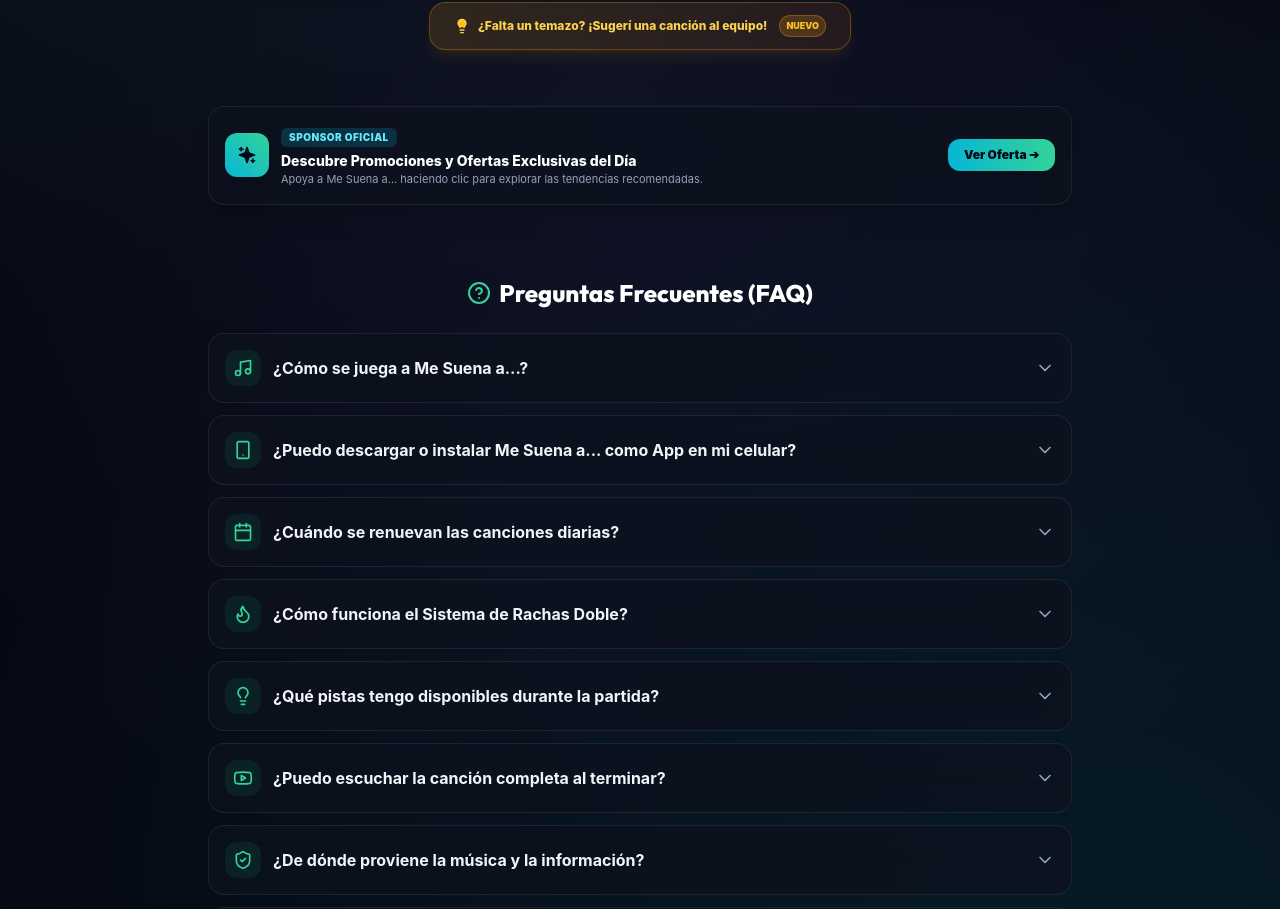
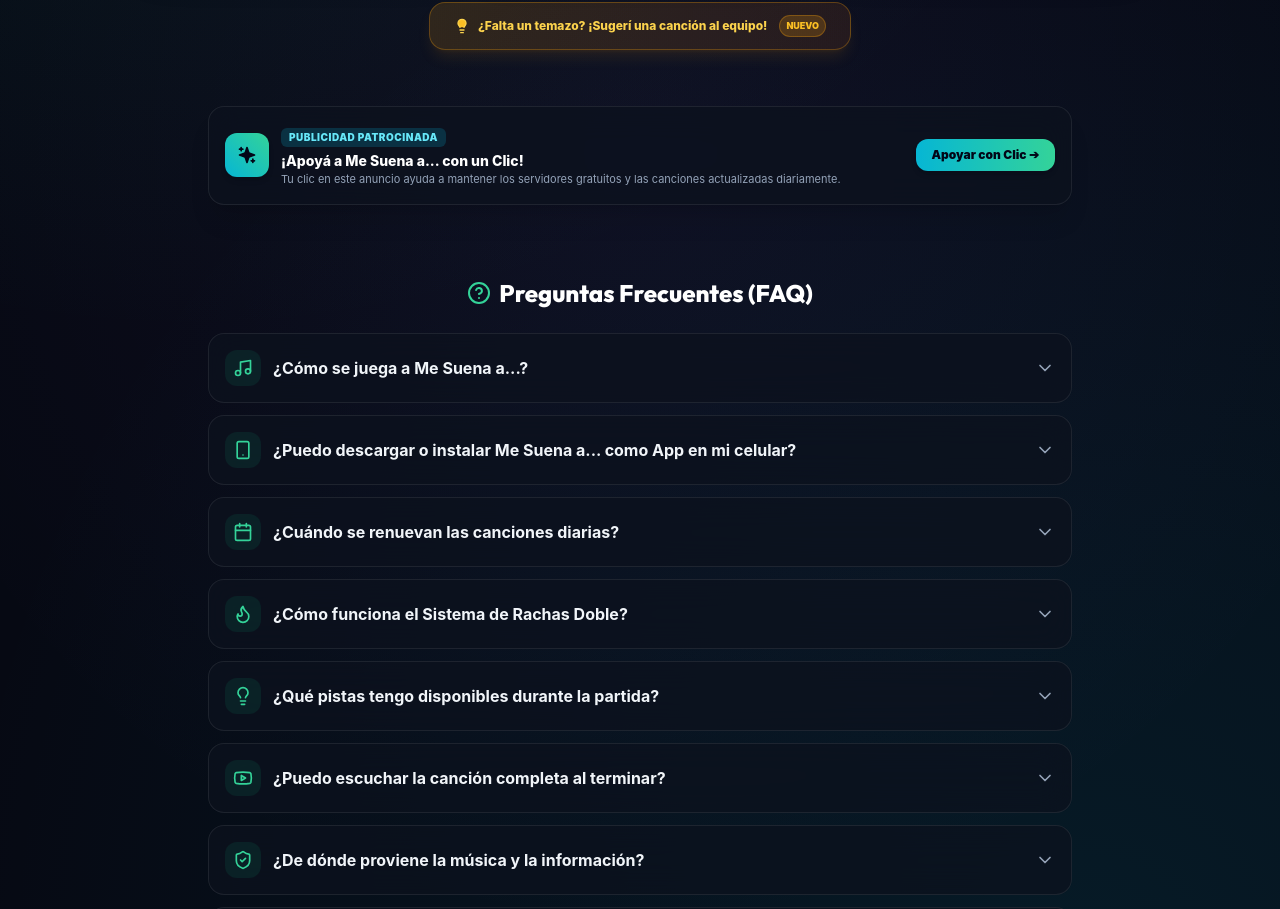
Before and after one commit to uaderis2pais/En-Una-Nota, a React (Vite) app in the folder frontend/: page / in a window 1280 px wide. Shown: the part 1040-1949 px from the top of the page. Built offline with nearby package versions, Linux system fonts and the light colour scheme; no server answers.

Commit message:
feat: actualizar textos de banners de publicidad indicando apoyo a costos de servidor

```diff
--- a/frontend/src/components/GameResultModal.jsx
+++ b/frontend/src/components/GameResultModal.jsx
@@ -125,14 +125,14 @@ export const GameResultModal = ({
               <Sparkles className="w-4 h-4 fill-current" />
             </div>
             <div>
-              <div className="text-[10px] font-black text-cyan-300 uppercase tracking-wider">Beneficio Patrocinado</div>
+              <div className="text-[10px] font-black text-cyan-300 uppercase tracking-wider">Publicidad de Servidores</div>
               <div className="text-xs font-extrabold text-white group-hover:text-cyan-300">
-                Ver Oferta Especial del Día ➔
+                ¡Apoyá al juego haciendo un clic aquí! ➔
               </div>
             </div>
           </div>
           <span className="text-[11px] font-bold text-cyan-400 bg-cyan-500/10 px-2.5 py-1 rounded-lg border border-cyan-500/20 group-hover:bg-cyan-500/20">
-            Explorar
+            Apoyar ➔
           </span>
         </a>
 
--- a/frontend/src/components/HomeView.jsx
+++ b/frontend/src/components/HomeView.jsx
@@ -377,18 +377,18 @@ export function HomeView({ onSelectCategory, onOpenSuggest, onOpenPwa, totalSong
             </div>
             <div>
               <div className="inline-flex items-center gap-1 px-2 py-0.5 rounded-md bg-cyan-500/20 text-cyan-300 text-[10px] font-black uppercase tracking-wider mb-1">
-                <span>Sponsor Oficial</span>
+                <span>Publicidad Patrocinada</span>
               </div>
               <h4 className="text-xs sm:text-sm font-extrabold text-white group-hover:text-cyan-300 transition-colors">
-                Descubre Promociones y Ofertas Exclusivas del Día
+                ¡Apoyá a Me Suena a... con un Clic!
               </h4>
               <p className="text-[11px] text-slate-400">
-                Apoya a Me Suena a... haciendo clic para explorar las tendencias recomendadas.
+                Tu clic en este anuncio ayuda a mantener los servidores gratuitos y las canciones actualizadas diariamente.
               </p>
             </div>
           </div>
           <span className="px-4 py-2 rounded-xl bg-gradient-to-r from-cyan-500 to-emerald-400 text-slate-950 font-black text-xs shadow-md group-hover:brightness-110 transition-all shrink-0">
-            Ver Oferta ➔
+            Apoyar con Clic ➔
           </span>
         </a>
       </div>
--- a/frontend/src/components/VideoAdModal.jsx
+++ b/frontend/src/components/VideoAdModal.jsx
@@ -66,10 +66,10 @@ export const VideoAdModal = ({ isOpen, onClose }) => {
               <Play className="w-7 h-7 fill-current ml-0.5" />
             </div>
             <h3 className="font-black text-white text-base sm:text-lg flex items-center gap-1.5 justify-center">
-              <span>Oferta Patrocinada Exclusiva</span>
+              <span>Publicidad Patrocinada de Servidores</span>
             </h3>
             <p className="text-xs text-cyan-300 max-w-xs mt-1 font-medium">
-              ¡Haz clic aquí para ver el sponsor oficial del día de Me Suena a...!
+              ¡Hacé un clic aquí para apoyar los servidores gratuitos del juego!
             </p>
           </div>
 
```
